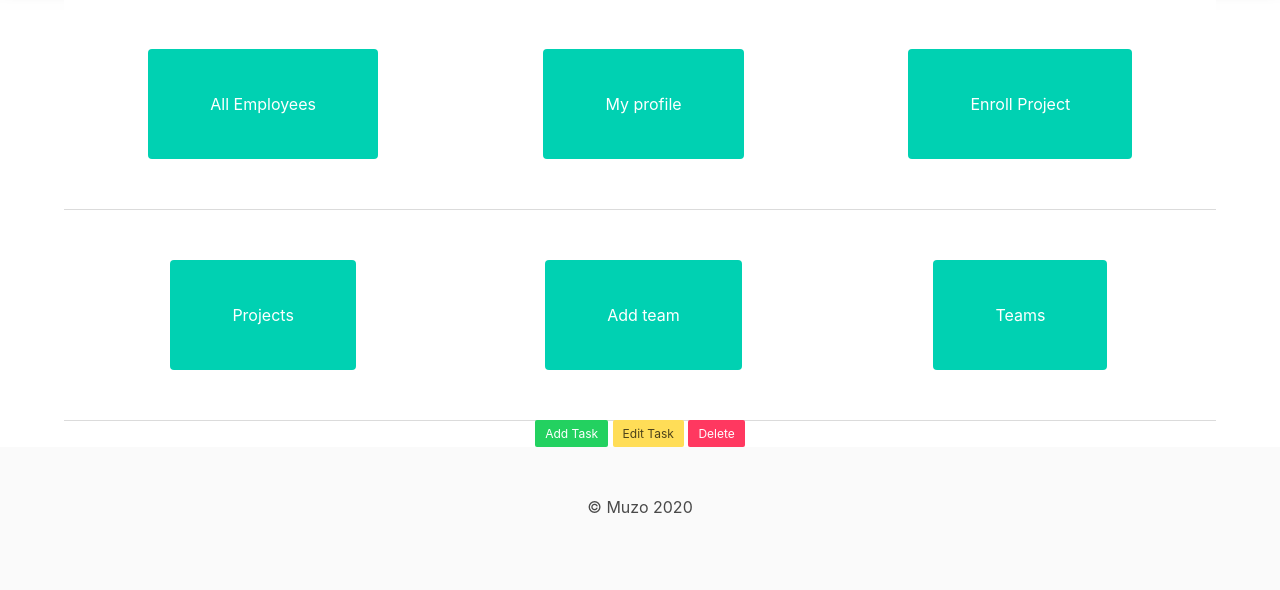
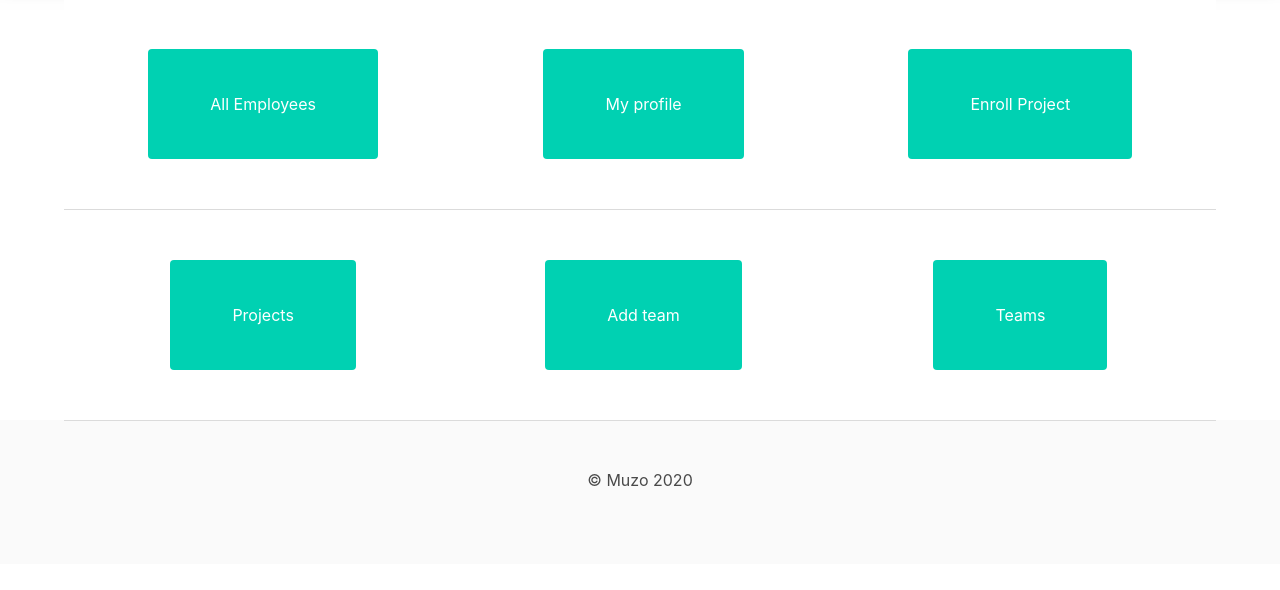
Before and after one commit to aydinmu17/personal_managing_portal, a Flask app: page /main in a window 1280 px wide. Shown: the part 126-716 px from the top of the page. Run offline with Flask 2, Linux system fonts and the light colour scheme; the visitor is signed in with stand-in values (Sample User, id 1); data that the repository does not hold is empty.

Commit message:
multiple users can see their tasks properly at same time. task table becomes according to sesion now

```diff
--- a/server.py
+++ b/server.py
@@ -41,18 +41,13 @@ def load_user(user_id):
 app.add_url_rule("/login", view_func=view.login_page, methods=["GET", "POST"])
 app.add_url_rule("/signup", view_func=view.signup_page, methods=["GET", "POST"])
 app.add_url_rule("/logout", view_func=view.logout_page, methods=["GET", "POST"])
-app.add_url_rule("/tasks", view_func=view.tasks_page)
 app.add_url_rule("/myProfile", view_func=view.my_profile_page,methods=["GET", "POST"])
 app.add_url_rule("/profile/<int:user_id>", view_func=view.profile_page,methods=["GET", "POST"])
 app.add_url_rule("/tasks/<url>", view_func=view.task_page)
 app.add_url_rule("/update/<int:user_id>", view_func=view.update_profile_page, methods=["GET", "POST"])
 app.add_url_rule("/", view_func=view.login_page, methods=["GET", "POST"])
-app.add_url_rule("/new-task", view_func=view.task_add_page, methods=["GET", "POST"])
-app.add_url_rule("/task-delete", view_func=view.delete_task_page, methods=["GET", "POST"])
-app.add_url_rule("/task-edit", view_func=view.edit_task_page, methods=["GET", "POST"])
 app.add_url_rule("/main", view_func=view.main_page)
 app.add_url_rule("/allpersons", view_func=view.all_persons_page)
-app.add_url_rule("/task-edit/<int:task_key>", view_func=view.edit_task_page_master, methods=["GET", "POST"])
 
 
 app.add_url_rule("/addProject", view_func=view.add_project, methods=["GET", "POST"])
@@ -71,6 +66,8 @@ app.add_url_rule("/editTeam/<int:team_id>", view_func=view.update_team_page, met
 app.add_url_rule("/assigntoTeamfromProject/<int:project_id>/<string:purpose>", view_func=view.assign_to_team_page, methods=["GET", "POST"])
 
 TaskManager = Tasks()
+TaskManager.add_all_tasks()
+
 
 app.config["TaskManager"] = TaskManager
 
--- a/task.py
+++ b/task.py
@@ -1,4 +1,5 @@
 class Task:
-    def __init__(self, title, url):
+    def __init__(self, title, url,role):
         self.title = title
         self.url = url
+        self.role = role
--- a/taskmanager.py
+++ b/taskmanager.py
@@ -6,6 +6,7 @@ class Tasks:
         self.tasks = {}
         self._last_task_key = 0
         self.url = ""
+        self.role = ""
 
     def add_task(self, task):
         self._last_task_key += 1
@@ -20,13 +21,13 @@ class Tasks:
         task = self.tasks.get(task_key)
         if task is None:
             return None
-        task_ = Task(task.title, url=task.url)
+        task_ = Task(task.title, url=task.url,role=task.role)
         return task_
 
     def get_tasks(self):
         tasks = []
         for task_key, task in self.tasks.items():
-            task_ = Task(task.title, url=task.url)
+            task_ = Task(task.title, url=task.url,role=task.role)
             tasks.append((task_key, task_))
         return tasks
 
@@ -41,3 +42,23 @@ class Tasks:
     def clear_tasks(self):
         for task_key, task in self.get_tasks():
             self.delete_task(task_key)
+
+    def add_all_tasks(self):
+        self.add_task(Task("All Employees", "all_persons", "admin"))
+        self.add_task(Task("My profile", "my_profile", "admin"))
+        self.add_task(Task("Enroll Project", "enroll_project", "admin"))
+        self.add_task(Task("Projects", "my_projects", "admin"))
+        self.add_task(Task("Add team", "add_team", "admin"))
+        self.add_task(Task("Teams", "my_teams", "admin"))
+        self.add_task(Task("My projects", "my_projects", "team_leader"))
+        self.add_task(Task("My Team", "my_teams", "team_leader"))
+        self.add_task(Task("Enroll Project", "enroll_project", "team_leader"))
+        self.add_task(Task("My profile", "my_profile", "team_leader"))
+        self.add_task(Task("Enroll Project", "enroll_project", "employee"))
+        self.add_task(Task("My profile", "my_profile", "employee"))
+        self.add_task(Task("My Team", "my_teams", "employee"))
+        self.add_task(Task("My projects", "my_projects", "employee"))
+        self.add_task(Task("Enroll Project", "enroll_project", "project_manager"))
+        self.add_task(Task("My profile", "my_profile", "project_manager"))
+        self.add_task(Task("My Team", "my_teams", "project_manager"))
+        self.add_task(Task("My projects", "my_projects", "project_manager"))
--- a/templates/main.html
+++ b/templates/main.html
@@ -8,15 +8,18 @@
         <tr>
             {% set i=0 %}
             {% for task_key, task in tasks%}
+                {% if current_user.role == task.role %}
 
                 <td style="padding: 50px;text-align: center;vertical-align: middle; ">
                     <a href="{{url_for('task_page', url=task.url)}}">
                         <button class="button is-centered is-primary" style="border-width: 50px; ">
                             <p>{{ task.title }} </p>
-
                         </button>
                     </a>
                 </td>
+
+                {% endif %}
+
             {% if loop.index % 3 == 0 %}
                 <tr></tr>
             {% endif %}
@@ -25,28 +28,6 @@
         </tr>
     </table>
   </div>
-{% if current_user.is_admin or current_user.is_teamleader %}
-<div class="is-right">
-    <span>
-    <a  href="{{url_for('task_add_page')}} " class="button is-success is-small">
-        <p>Add Task</p>
-    </a>
-    </span>
-
-    <span>
-    <a  href="{{url_for('edit_task_page')}} " class="button is-small is-warning">
-        <p>Edit Task</p>
-    </a>
-    </span>
-    {% if current_user.is_admin %}
-    <span>
-    <a  href="{{url_for('delete_task_page')}} " class="button is-small is-danger">
-        <p>Delete</p>
-    </a>
-    </span>
-    {% endif %}
-</div>
-{% endif %}
 
 
 {% endblock %}
--- a/users.py
+++ b/users.py
@@ -13,6 +13,7 @@ class User(UserMixin):
         self.is_admin = False
         self.is_teamleader = False
         self.is_projectmanager = False
+        self.role = "employee"
 
     def get_id(self):
         return self.username
@@ -41,14 +42,17 @@ def get_user(user_id):
         if not len(dbuser) <= 0:
             if dbuser['mail']=="admin@admin.com":
                 user.is_admin = True
+                user.role="admin"
 
         if not user.is_admin:
             cursor.execute("SELECT * FROM TEAM WHERE leader_id=%(pid)s", {'pid': user_id})
             if not len(cursor.fetchall()) <= 0:
                 user.is_teamleader = True
+                user.role="team_leader"
 
             cursor.execute("SELECT * FROM project WHERE manager_id=%(pid)s", {'pid': user_id})
             if not len(cursor.fetchall()) <= 0:
                 user.is_projectmanager = True
+                user.role="project_manager"
 
     return user
--- a/view.py
+++ b/view.py
@@ -14,13 +14,6 @@ def findManagerOfProject(project_id,projects):
         print(project1['pr_name'], project1['pr_id'], project_id)
         if int(project1['pr_id']) == int(project_id):
             return int(project1['manager_id'])
-
-@login_required
-def tasks_page():
-    checkDBconnection()
-    TaskManager = current_app.config["TaskManager"]
-    tasks = TaskManager.get_tasks()
-    return render_template("tasks.html", tasks=sorted(tasks))
 
 @login_required
 def task_page(url):
@@ -43,31 +36,7 @@ def task_page(url):
 def define_tasks(user):
     checkDBconnection()
     TaskManager = current_app.config["TaskManager"]
-    if user.is_admin:
-        TaskManager.add_task(Task("All Employees", "all_persons"))
-        TaskManager.add_task(Task("My profile", "my_profile"))
-        TaskManager.add_task(Task("Enroll Project", "enroll_project"))
-        TaskManager.add_task(Task("Projects", "my_projects"))
-        TaskManager.add_task(Task("Add team", "add_team"))
-        TaskManager.add_task(Task("Teams", "my_teams"))
 
-
-    elif user.is_teamleader:
-        TaskManager.add_task(Task("My projects", "my_projects"))
-        TaskManager.add_task(Task("My Team", "my_teams"))
-        TaskManager.add_task(Task("Enroll Project", "enroll_project"))
-        TaskManager.add_task(Task("My profile", "my_profile"))
-
-    elif user.is_projectmanager:
-        TaskManager.add_task(Task("My projects", "my_projects"))
-        TaskManager.add_task(Task("My Team", "my_team"))
-        TaskManager.add_task(Task("Enroll Project", "enroll_project"))
-        TaskManager.add_task(Task("My profile", "my_profile"))
-    else:
-        TaskManager.add_task(Task("Enroll Project", "enroll_project"))
-        TaskManager.add_task(Task("My profile", "my_profile"))
-        TaskManager.add_task(Task("My Team", "my_teams"))
-        TaskManager.add_task(Task("My projects", "my_projects"))
 
 
 
@@ -79,68 +48,8 @@ def main_page():
     TaskManager = current_app.config["TaskManager"]
     tasks = TaskManager.get_tasks()
     if not tasks:
-        define_tasks(current_user)
-
+        TaskManager.add_all_tasks()
     return render_template("main.html", tasks=sorted(tasks))
-
-@login_required
-def task_add_page():
-    checkDBconnection()
-    if not (current_user.is_admin or current_user.is_teamleader):
-        abort(401)
-    if request.method == "GET":
-        return render_template(
-            "task edit.html"
-        )
-    else:
-        form_task = request.form["task"]
-        form_url = request.form["url"]
-        task = Task(form_task, url=int(form_url) if form_url else None)
-        TaskManager = current_app.config["TaskManager"]
-        TaskManager.add_task(task)
-        return redirect(url_for("task_page", url=task.url))
-
-@login_required
-def delete_task_page():
-    checkDBconnection()
-    if not current_user.is_admin:
-        abort(403)
-    TaskManager = current_app.config["TaskManager"]
-    form_task_keys = request.form.getlist("task_keys")
-    for form_task_key in form_task_keys:
-        TaskManager.delete_task(int(form_task_key))
-    tasks = TaskManager.get_tasks()
-
-    return render_template("task-delete-page.html", tasks=sorted(tasks))
-
-@login_required
-def edit_task_page():
-    checkDBconnection()
-    TaskManager = current_app.config["TaskManager"]
-    if request.method == "GET":
-        tasks = TaskManager.get_tasks()
-        return render_template("task-edit-page.html", tasks=sorted(tasks))
-    else:
-        form_task_key = request.form["form_task_key"]
-        task = TaskManager.get_task(form_task_key)
-
-        return redirect(url_for('edit_task_page_master', task_key=form_task_key))
-
-@login_required
-def edit_task_page_master(task_key):
-    checkDBconnection()
-    if request.method == "GET":
-        TaskManager = current_app.config["TaskManager"]
-        task = TaskManager.get_task(task_key)
-        return render_template("task-edit-page-master.html", task=task
-                               )
-    else:
-        TaskManager = current_app.config["TaskManager"]
-        task = TaskManager.get_task(task_key)
-        new_name = request.form["new_name"]
-        new_url = request.form["new_url"]
-        TaskManager.set_task(task_key, new_name, new_url)
-        return redirect(url_for('task_page', url=task.url))
 
 
 @login_required
@@ -218,7 +127,6 @@ def login_page():
 
                 # flash("Hoşgeldin" + user.username)
                 next_page = request.args.get('next', url_for("main_page"))
-                define_tasks(user)
 
 
 
@@ -234,8 +142,7 @@ def login_page():
 def logout_page():
     checkDBconnection()
     logout_user()
-    TaskManager = current_app.config["TaskManager"]
-    TaskManager.clear_tasks()
+
     flash("You have logged out.")
     return redirect(url_for("main_page"))
 
```
Also changed, not shown: database.py (+4 -36 lines).
